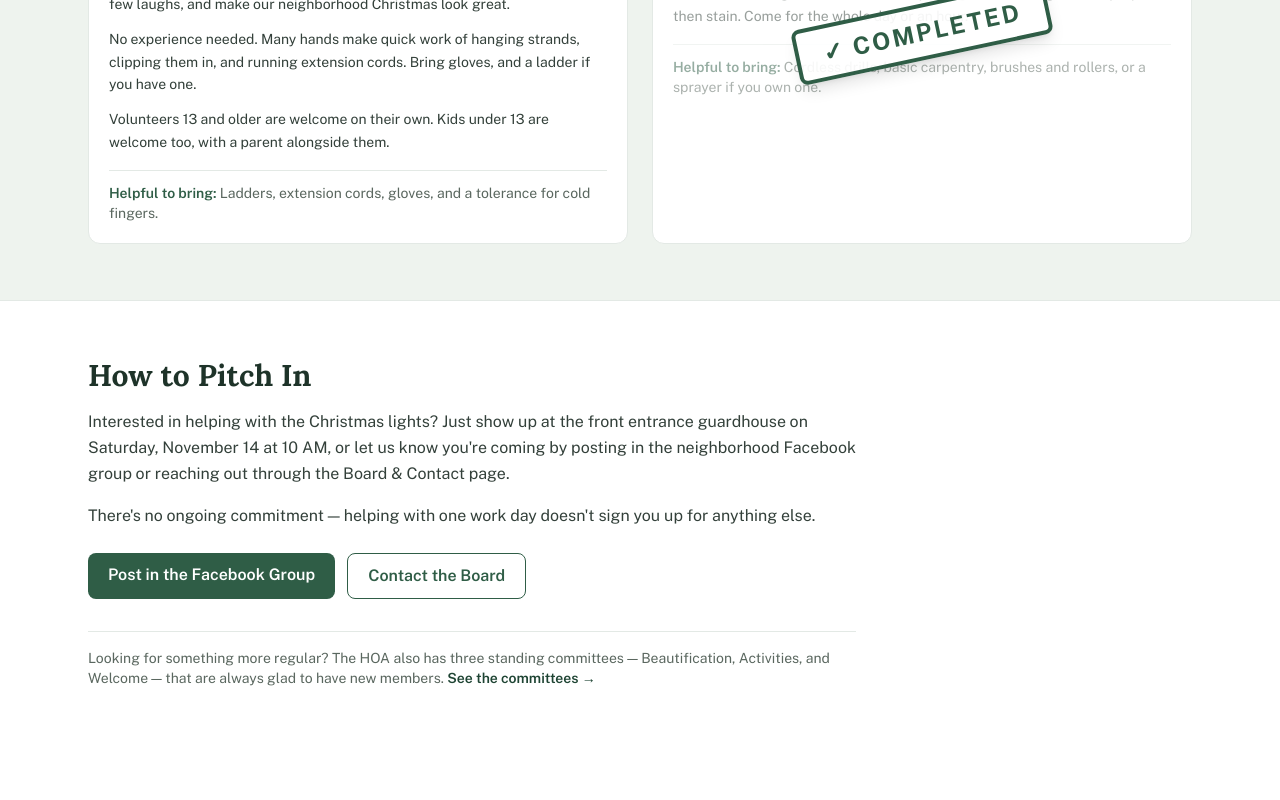
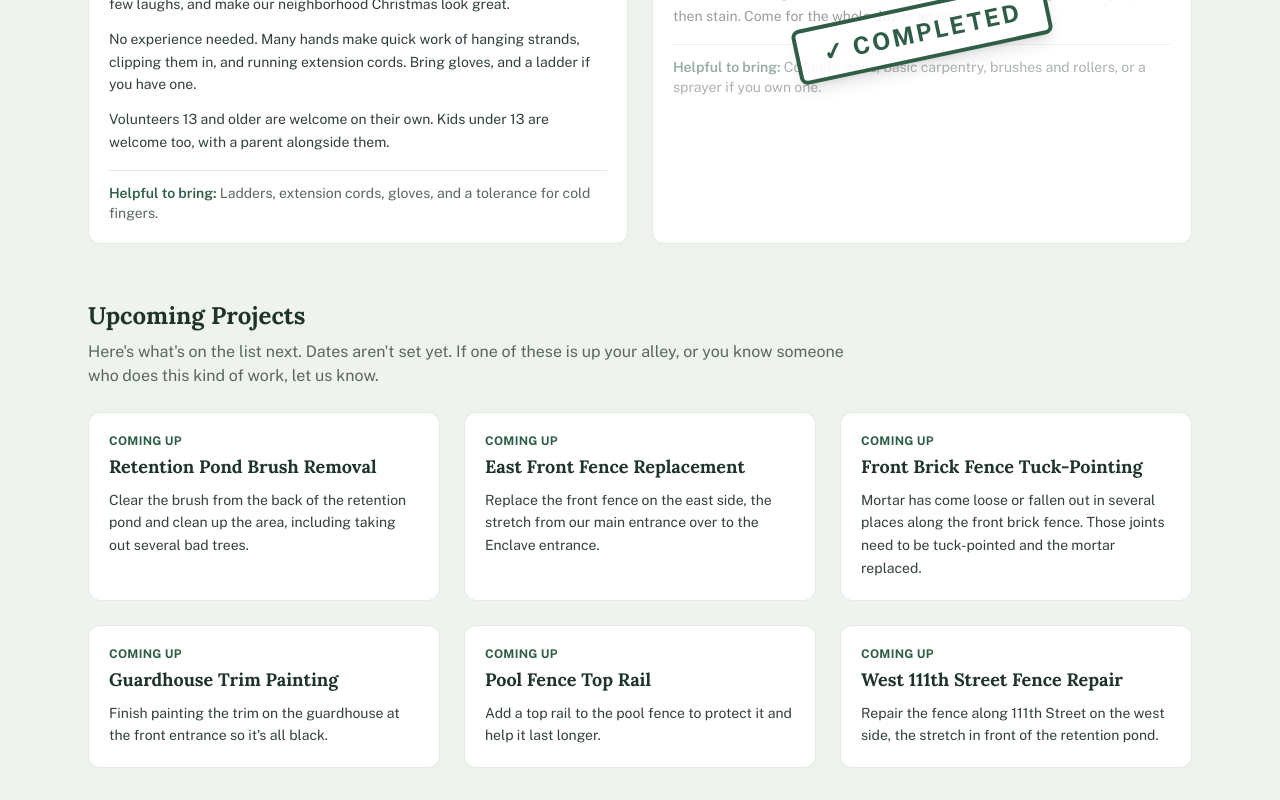
Before and after one commit to revdrive-ai/Silverwood-HOA, a Next.js app: page /volunteer in a window 1280 px wide. Shown: the part 1187-1987 px from the top of the page. Built offline with nearby package versions, Linux system fonts and the light colour scheme.

Commit message:
Add Upcoming Projects cards to the Volunteer page (#20)
Claude-Session: https://claude.ai/code/session_01B3zZhPjpdbD7kdnEyACW6R

Co-authored-by: Claude <noreply@anthropic.com>

```diff
--- a/app/volunteer/page.js
+++ b/app/volunteer/page.js
@@ -83,6 +83,24 @@ export default function VolunteerPage() {
               </div>
             ))}
           </div>
+
+          {volunteer.upcomingProjects?.length ? (
+            <div className="mt-14">
+              <h3 className="font-serif font-bold text-xl sm:text-2xl text-pine">Upcoming Projects</h3>
+              {volunteer.upcomingIntro ? (
+                <p className="mt-2 max-w-3xl text-subink">{volunteer.upcomingIntro}</p>
+              ) : null}
+              <div className="mt-6 grid gap-6 sm:grid-cols-2 lg:grid-cols-3">
+                {volunteer.upcomingProjects.map((p) => (
+                  <div key={p.title} className="bg-white border border-cream2 rounded-xl p-5">
+                    <div className="text-xs font-sans font-bold uppercase tracking-wide text-primary">Coming up</div>
+                    <h4 className="mt-1 font-serif font-bold text-lg text-pine">{p.title}</h4>
+                    <p className="mt-2 text-sm text-ink leading-relaxed">{p.body}</p>
+                  </div>
+                ))}
+              </div>
+            </div>
+          ) : null}
         </div>
       </div>
 
--- a/content/volunteer.js
+++ b/content/volunteer.js
@@ -51,6 +51,37 @@ export const volunteer = {
     },
   ],
 
+  // Projects on the list but not yet scheduled. Each gets its own card under
+  // "Upcoming Projects". Once one has a date, move it up into `opportunities`.
+  upcomingIntro:
+    "Here's what's on the list next. Dates aren't set yet. If one of these is up your alley, or you know someone who does this kind of work, let us know.",
+  upcomingProjects: [
+    {
+      title: "Retention Pond Brush Removal",
+      body: "Clear the brush from the back of the retention pond and clean up the area, including taking out several bad trees.",
+    },
+    {
+      title: "East Front Fence Replacement",
+      body: "Replace the front fence on the east side, the stretch from our main entrance over to the Enclave entrance.",
+    },
+    {
+      title: "Front Brick Fence Tuck-Pointing",
+      body: "Mortar has come loose or fallen out in several places along the front brick fence. Those joints need to be tuck-pointed and the mortar replaced.",
+    },
+    {
+      title: "Guardhouse Trim Painting",
+      body: "Finish painting the trim on the guardhouse at the front entrance so it's all black.",
+    },
+    {
+      title: "Pool Fence Top Rail",
+      body: "Add a top rail to the pool fence to protect it and help it last longer.",
+    },
+    {
+      title: "West 111th Street Fence Repair",
+      body: "Repair the fence along 111th Street on the west side, the stretch in front of the retention pond.",
+    },
+  ],
+
   howToHelp: [
     "Interested in helping with the Christmas lights? Just show up at the front entrance guardhouse on Saturday, November 14 at 10 AM, or let us know you're coming by posting in the neighborhood Facebook group or reaching out through the Board & Contact page.",
     "There's no ongoing commitment — helping with one work day doesn't sign you up for anything else.",
```
Also changed, not shown: 1 other file (tests, documents, lock files or other folders).
